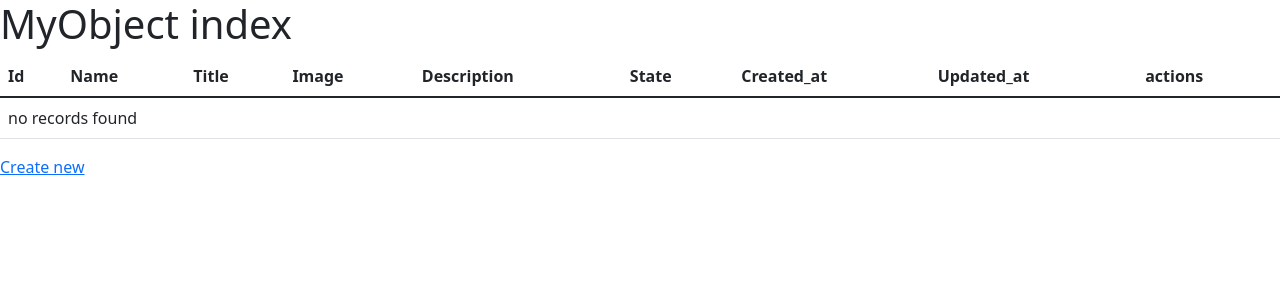
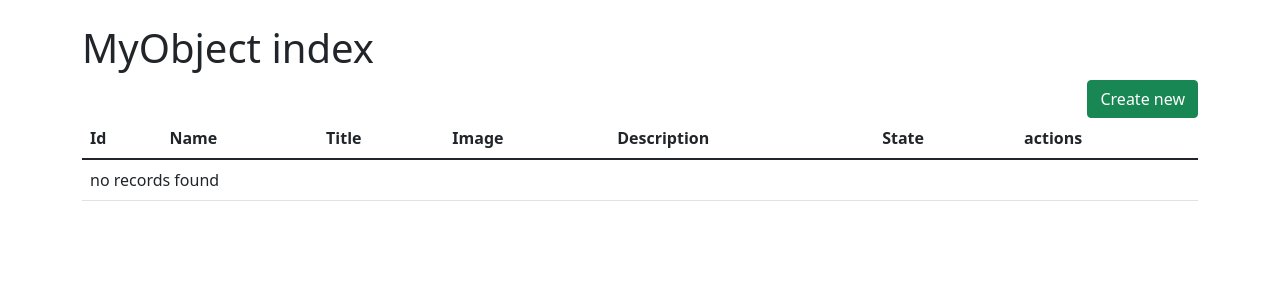
Before and after one commit to kjeanot/collexion-back, a Symfony app: template templates/back/my_object/index.html.twig in a window 1280 px wide. Shown: the top 300 px of the page. Run offline with Twig, Linux system fonts and the light colour scheme; the template is opened without the code that fills it, so the values that code supplies are empty; some libraries are stand-ins or nearby versions.

Commit message:
crud model on MyObject ok

```diff
--- a/src/Form/CategoryType.php
+++ b/src/Form/CategoryType.php
@@ -20,6 +20,7 @@ class CategoryType extends AbstractType
                 'class' => Category::class,
                 'choice_label' => 'name',
                 'multiple' => true,
+                'required' => false,
             ])
         ;
     }
--- a/templates/back/my_collection/edit.html.twig
+++ b/templates/back/my_collection/edit.html.twig
@@ -11,4 +11,5 @@
     {{ include('back/my_collection/_form.html.twig', {'button_label': 'Update'}) }}
 
     {{ include('back/my_collection/_delete_form.html.twig') }}
+</div>
 {% endblock %}
--- a/templates/back/my_collection/index.html.twig
+++ b/templates/back/my_collection/index.html.twig
@@ -39,4 +39,5 @@
         {% endfor %}
         </tbody>
     </table>
+</div>
 {% endblock %}
--- a/templates/back/my_collection/show.html.twig
+++ b/templates/back/my_collection/show.html.twig
@@ -48,5 +48,7 @@
 
     <a href="{{ path('app_back_my_collection_edit', {'id': my_collection.id}) }}"class="btn btn-warning">edit</a>
 
+
     {{ include('back/my_collection/_delete_form.html.twig') }}
+</div>
 {% endblock %}
--- a/templates/back/my_object/_delete_form.html.twig
+++ b/templates/back/my_object/_delete_form.html.twig
@@ -1,4 +1,6 @@
+<div class="table table-hover mt-4">
 <form method="post" action="{{ path('app_back_my_object_delete', {'id': my_object.id}) }}" onsubmit="return confirm('Are you sure you want to delete this item?');">
     <input type="hidden" name="_token" value="{{ csrf_token('delete' ~ my_object.id) }}">
-    <button class="btn">Delete</button>
+    <button class=" btn btn-danger">Delete</button>
 </form>
+</div>
--- a/templates/back/my_object/_form.html.twig
+++ b/templates/back/my_object/_form.html.twig
@@ -1,4 +1,6 @@
+<div class="table table-hover mt-4">
 {{ form_start(form) }}
     {{ form_widget(form) }}
-    <button class="btn">{{ button_label|default('Save') }}</button>
+    <button class="btn btn-success">{{ button_label|default('Save') }}</button>
 {{ form_end(form) }}
+</div>
--- a/templates/back/my_object/edit.html.twig
+++ b/templates/back/my_object/edit.html.twig
@@ -3,11 +3,13 @@
 {% block title %}Edit MyObject{% endblock %}
 
 {% block body %}
+<div class="container my-4">
     <h1>Edit MyObject</h1>
+
+    <a href="{{ path('app_back_my_object_index') }}"class="btn btn-outline-primary float-end">back to list</a>
 
     {{ include('back/my_object/_form.html.twig', {'button_label': 'Update'}) }}
 
-    <a href="{{ path('app_back_my_object_index') }}">back to list</a>
-
     {{ include('back/my_object/_delete_form.html.twig') }}
+</div>
 {% endblock %}
--- a/templates/back/my_object/index.html.twig
+++ b/templates/back/my_object/index.html.twig
@@ -3,9 +3,11 @@
 {% block title %}MyObject index{% endblock %}
 
 {% block body %}
+<div class="container my-4">
     <h1>MyObject index</h1>
+    <a href="{{ path('app_back_my_object_new') }}"class="btn btn-success float-end">Create new</a>
 
-    <table class="table">
+    <table class="table table-hover mt-4">
         <thead>
             <tr>
                 <th>Id</th>
@@ -14,8 +16,6 @@
                 <th>Image</th>
                 <th>Description</th>
                 <th>State</th>
-                <th>Created_at</th>
-                <th>Updated_at</th>
                 <th>actions</th>
             </tr>
         </thead>
@@ -26,13 +26,11 @@
                 <td>{{ my_object.name }}</td>
                 <td>{{ my_object.title }}</td>
                 <td>{{ my_object.image }}</td>
-                <td>{{ my_object.description }}</td>
+                <td>{{ my_object.description|slice(0, 50) }}...</td>
                 <td>{{ my_object.state }}</td>
-                <td>{{ my_object.createdAt ? my_object.createdAt|date('Y-m-d H:i:s') : '' }}</td>
-                <td>{{ my_object.updatedAt ? my_object.updatedAt|date('Y-m-d H:i:s') : '' }}</td>
                 <td>
-                    <a href="{{ path('app_back_my_object_show', {'id': my_object.id}) }}">show</a>
-                    <a href="{{ path('app_back_my_object_edit', {'id': my_object.id}) }}">edit</a>
+                    <a href="{{ path('app_back_my_object_show', {'id': my_object.id}) }}"class="btn btn-sm btn-info">show</a>
+                    <a href="{{ path('app_back_my_object_edit', {'id': my_object.id}) }}"class="btn btn-sm btn-warning">edit</a>
                 </td>
             </tr>
         {% else %}
@@ -43,5 +41,6 @@
         </tbody>
     </table>
 
-    <a href="{{ path('app_back_my_object_new') }}">Create new</a>
+
+</div>
 {% endblock %}
--- a/templates/back/my_object/new.html.twig
+++ b/templates/back/my_object/new.html.twig
@@ -3,9 +3,11 @@
 {% block title %}New MyObject{% endblock %}
 
 {% block body %}
+<div class="container my-4">
     <h1>Create new MyObject</h1>
 
+    <a href="{{ path('app_back_my_object_index') }}"class="btn btn-outline-primary float-end">back to list</a>
+
     {{ include('back/my_object/_form.html.twig') }}
-
-    <a href="{{ path('app_back_my_object_index') }}">back to list</a>
+</div>
 {% endblock %}
```
Also changed, not shown: src/Form/MyObjectType.php (+3 -5 lines), templates/back/my_object/show.html.twig (+5 -3 lines).
